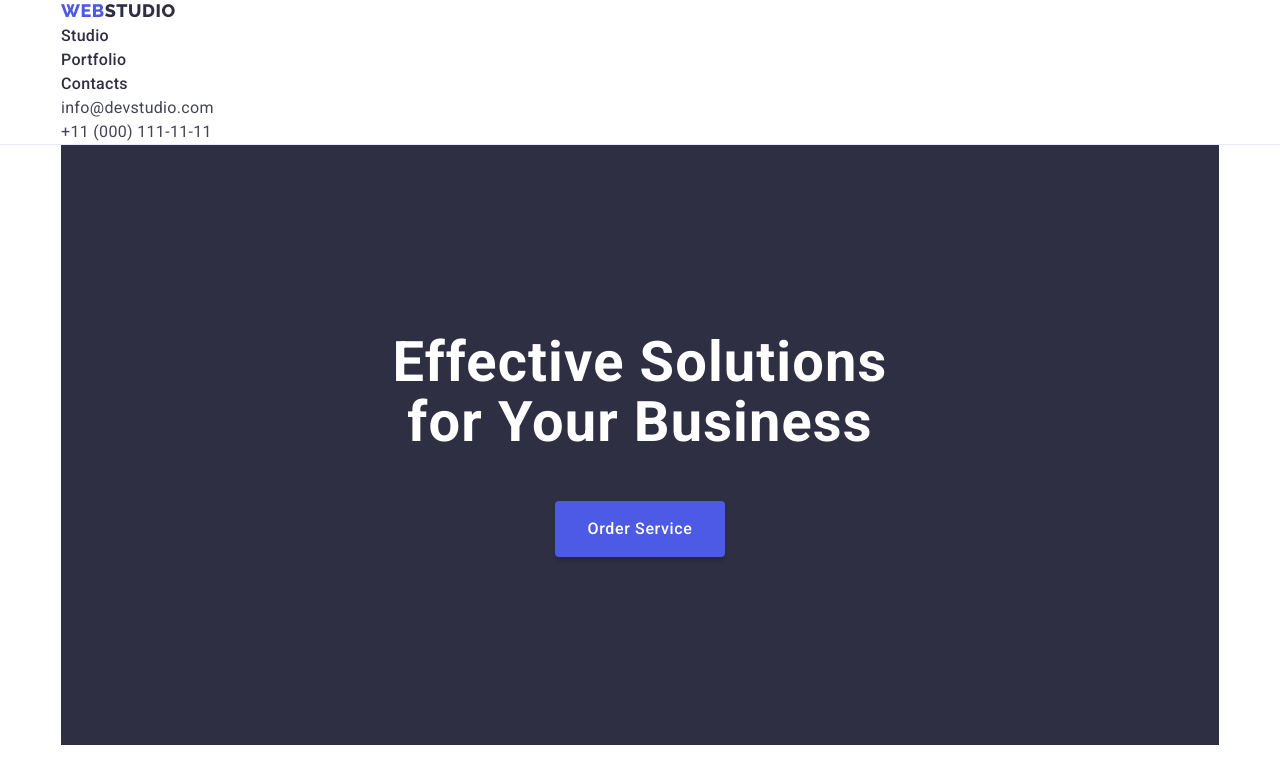
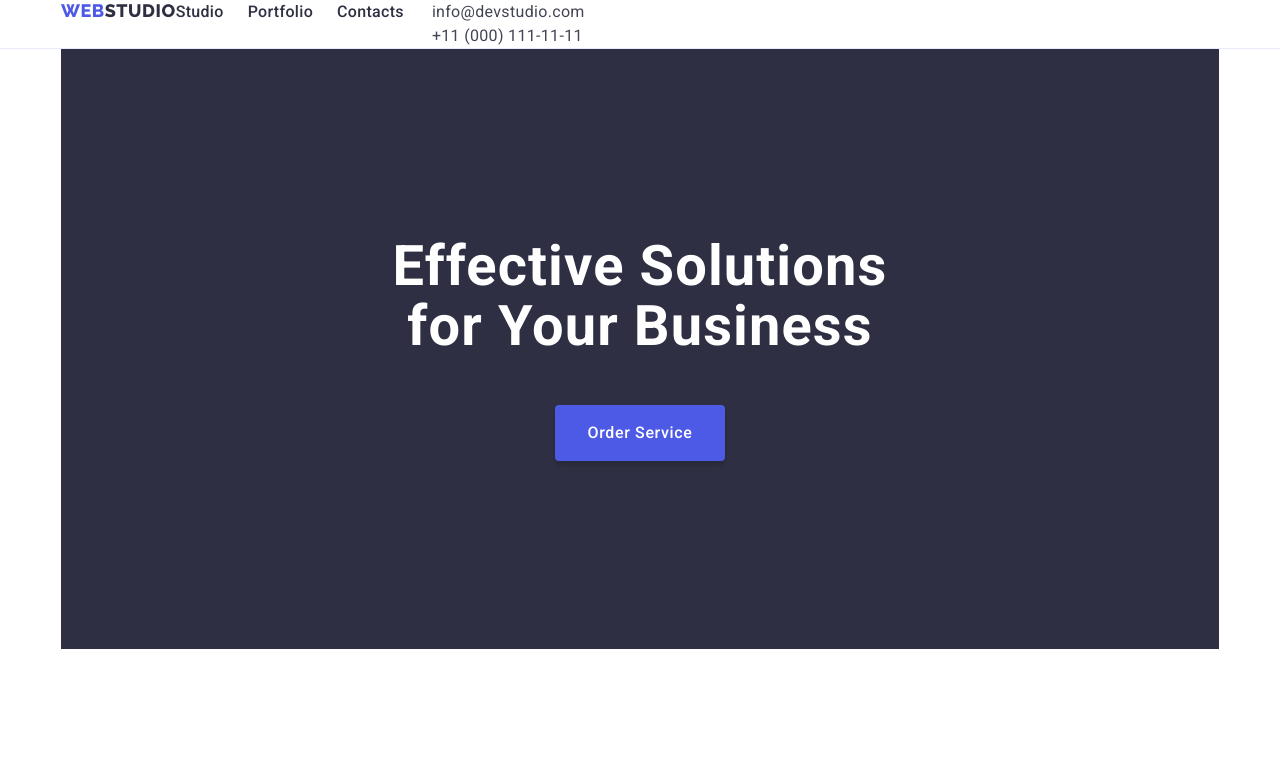
Before and after one commit to Rumunka96/goit-markup-hw-03, a plain HTML site: page index.html in a window 1280 px wide. Shown: the top 766 px of the page. Drawn offline with nearby package versions, Linux system fonts and the light colour scheme.

Commit message:
Update index.html

```diff
--- a/index.html
+++ b/index.html
@@ -18,11 +18,11 @@
 <body>
     <header>
         <div class="container">
-            <nav>
+            <nav class="flex-box">
                 <a class="site-logotype link" href="./index.html">
                     Web<span class="studio">Studio</span>
                 </a>
-                <ul class="list">
+                <ul class="list flex-box">
                     <li>
                         <a class="menu-link link" href="./index.html">Studio</a>
                     </li>
@@ -34,7 +34,7 @@
                     </li>
                 </ul>
             </nav>
-            <address class="address-menu">
+            <address class="address-menu flex-box">
                 <ul class="list">
                     <li>
                         <a class="address-link link" href="mailto:info@devstudio.com">info@devstudio.com</a>
```
